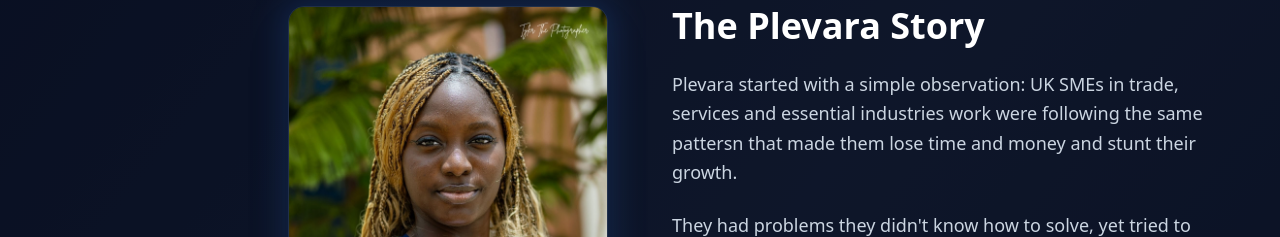
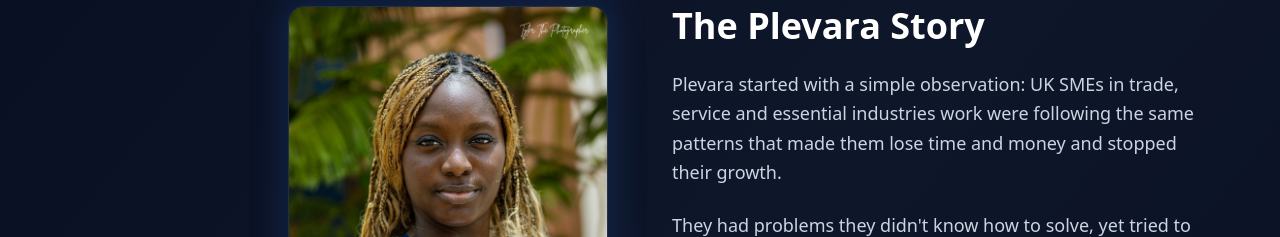
Before and after one commit to admz-45/plevara-site, a React (Vite) app: page /about in a window 1280 px wide. Shown: the part 400-637 px from the top of the page. Built offline with nearby package versions, Linux system fonts and the light colour scheme; the HTML template or start-up script is replaced by a standard one.

Commit message:
update on about us page

```diff
--- a/src/pages/AboutUs.jsx
+++ b/src/pages/AboutUs.jsx
@@ -49,15 +49,15 @@
               </h2>
               <p>
                 Plevara started with a simple observation: UK SMEs in trade,
-                services and essential industries work were following the same
-                pattersn that made them lose time and money and stunt their
+                service and essential industries work were following the same
+                patterns that made them lose time and money and stopped their
                 growth.
               </p>
               <p>
                 They had problems they didn't know how to solve, yet tried to
                 solve it the best way they knew how. Except, it didn't get the
                 job done; they still had tigher constraints and lesser resources
-                to solve what actually mattered.So those businesses either made
+                to solve what actually mattered. So those businesses either made
                 do with bad advice, or gave up on growth altogether.
               </p>
               <p>
```
